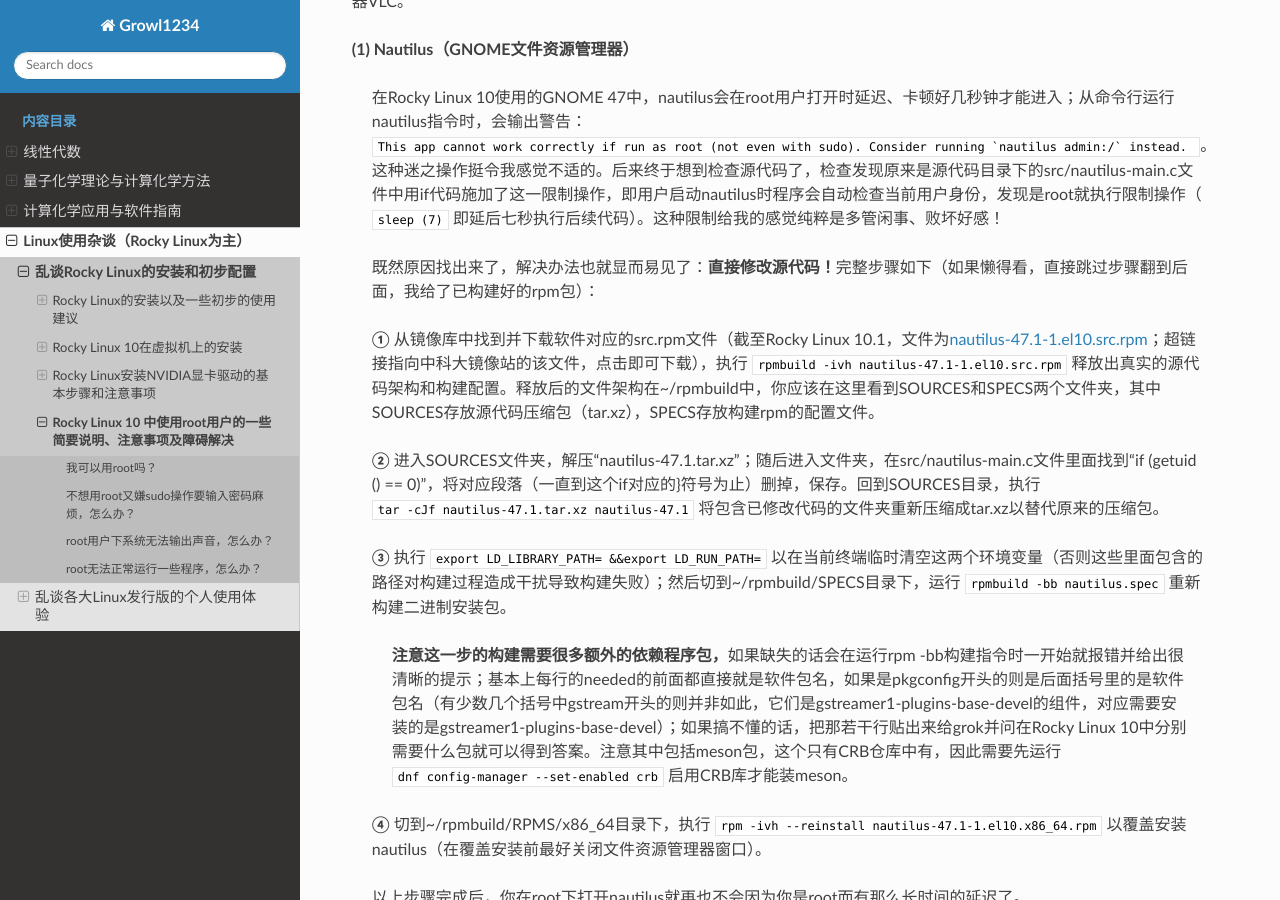
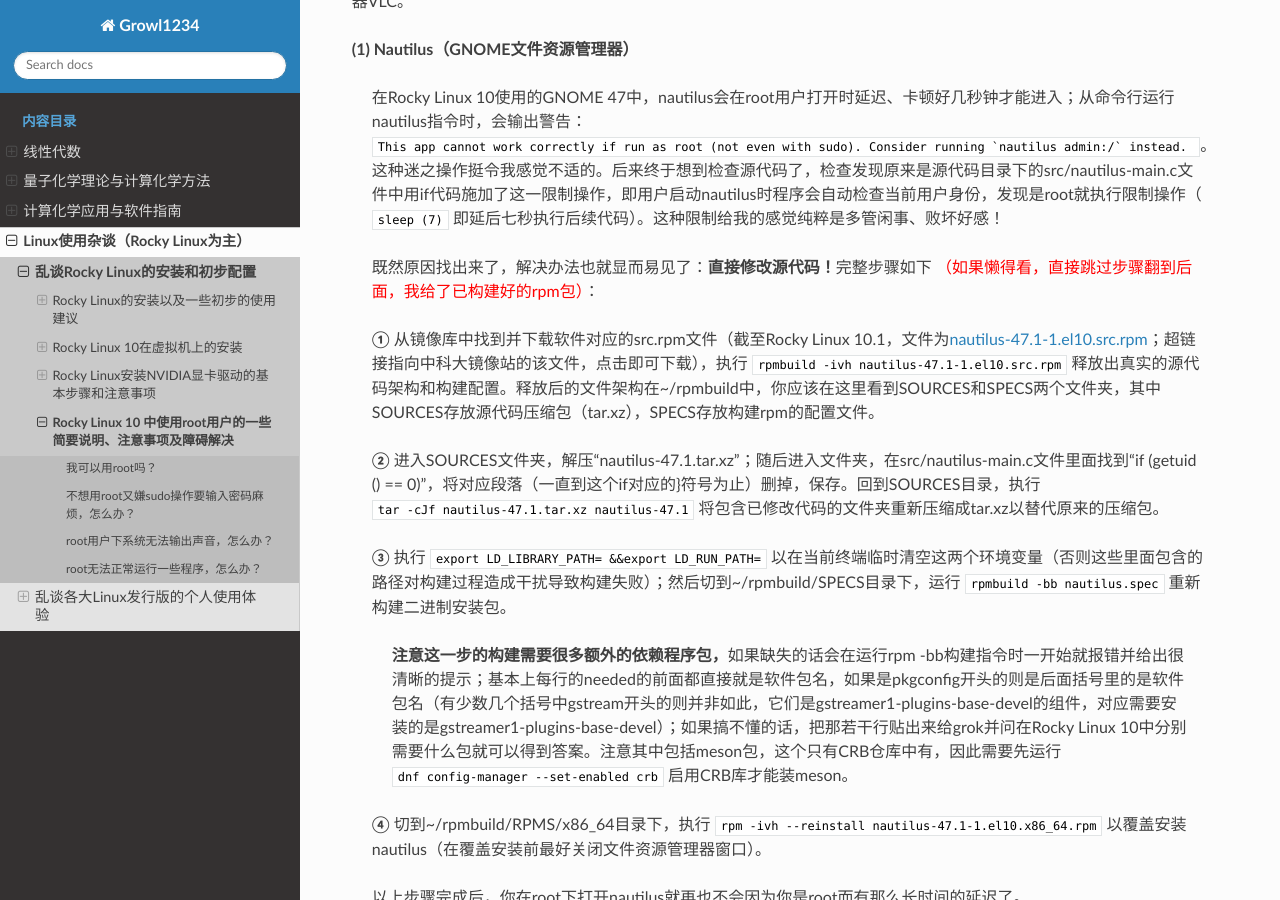
Before and after one commit to Growl1234/RTDProject, a Sphinx documentation site: the page built from source/linux/rocky/root.md, in a window 1280 px wide and 900 px high, scrolled down 1225 px. Built offline with Sphinx 7.4.7 and the Read the Docs theme 3.1.0, drawn with Linux system fonts in a browser that asks for light colours.

Commit message:
Update root.md

```diff
--- a/source/linux/rocky/root.md
+++ b/source/linux/rocky/root.md
@@ -33,7 +33,7 @@
 </p>
 
 <p style="margin-left: 20px; margin-right: 20px;">
-既然原因找出来了，解决办法也就显而易见了：<strong>直接修改源代码！</strong>完整步骤如下（如果懒得看，直接跳过步骤翻到后面，我给了已构建好的rpm包）：
+既然原因找出来了，解决办法也就显而易见了：<strong>直接修改源代码！</strong>完整步骤如下 <font color=red>（如果懒得看，直接跳过步骤翻到后面，我给了已构建好的rpm包）</font>：
 </p>
 
 <p style="margin-left: 20px; margin-right: 20px;">
```
